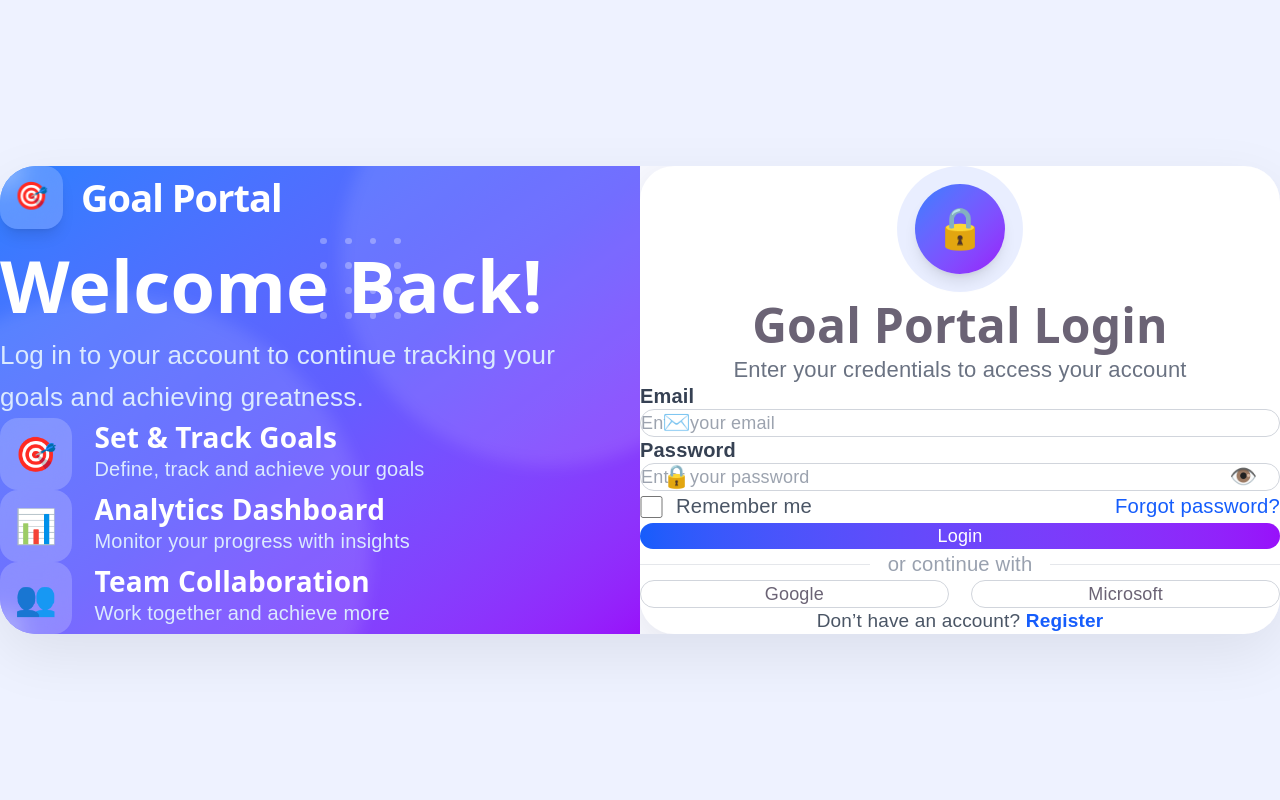
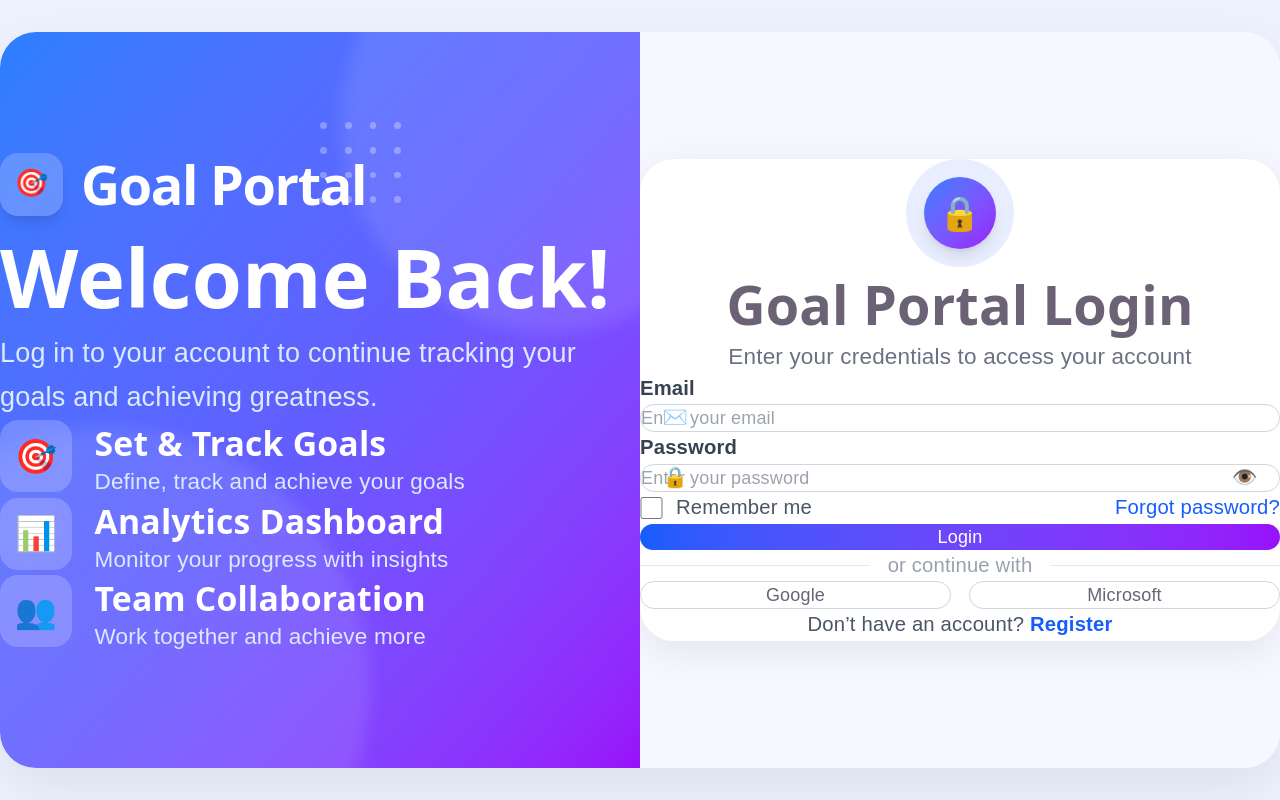
Before and after one commit to anushaanchalia/goal-tracking-portal, a React (Vite) app in the folder client/: page / in a window 1280 px wide. Built offline with nearby package versions, Linux system fonts and the light colour scheme.

Commit message:
Fixed exact login UI layout

```diff
--- a/client/src/index.css
+++ b/client/src/index.css
@@ -255,3 +255,14 @@
   }
 
 }
+
+html,
+body,
+#root {
+  width: 100%;
+  min-height: 100%;
+}
+
+body {
+  overflow-x: hidden;
+}
--- a/client/src/pages/Login.jsx
+++ b/client/src/pages/Login.jsx
@@ -5,6 +5,7 @@
 const API_URL = import.meta.env.VITE_API_URL;
 
 const Login = () => {
+
   const [formData, setFormData] = useState({
     email: "",
     password: "",
@@ -13,42 +14,66 @@
   const [loading, setLoading] = useState(false);
 
   const handleChange = (e) => {
+
     setFormData({
       ...formData,
       [e.target.name]: e.target.value,
     });
+
   };
 
   const handleLogin = async (e) => {
+
     e.preventDefault();
 
     try {
+
       setLoading(true);
 
-      const response = await axios.post(`${API_URL}/api/auth/login`, formData);
+      const response = await axios.post(
+        `${API_URL}/api/auth/login`,
+        formData
+      );
 
-      localStorage.setItem("token", response.data.token);
+      localStorage.setItem(
+        "token",
+        response.data.token
+      );
 
-      localStorage.setItem("user", JSON.stringify(response.data.user));
+      localStorage.setItem(
+        "user",
+        JSON.stringify(response.data.user)
+      );
 
       toast.success("Login Successful");
 
       setLoading(false);
 
       window.location.href = "/dashboard";
+
     } catch (error) {
-      toast.error(error.response?.data?.message || "Login Failed");
+
+      toast.error(
+        error.response?.data?.message ||
+        "Login Failed"
+      );
 
       setLoading(false);
+
     }
+
   };
 
   return (
-    <div className="min-h-screen bg-[#eef2ff] flex items-center justify-center px-6 py-10">
-      <div className="w-full max-w-[1450px] bg-[#f7f8ff] rounded-[36px] overflow-hidden shadow-[0_20px_60px_rgba(0,0,0,0.08)] grid grid-cols-1 lg:grid-cols-2">
+
+    <div className="w-full min-h-screen bg-[#eef2ff] flex items-center justify-center p-4 lg:p-8 overflow-hidden">
+
+      <div className="w-full max-w-[1450px] min-h-[92vh] bg-[#f7f8ff] rounded-[36px] overflow-hidden shadow-[0_20px_60px_rgba(0,0,0,0.08)] grid grid-cols-1 lg:grid-cols-2">
+
         {/* LEFT PANEL */}
 
-        <div className="relative bg-gradient-to-br from-blue-500 via-indigo-500 to-purple-600 text-white px-14 py-12 overflow-hidden flex flex-col justify-between">
+        <div className="relative bg-gradient-to-br from-blue-500 via-indigo-500 to-purple-600 text-white px-8 lg:px-14 py-10 lg:py-14 overflow-hidden flex flex-col justify-center">
+
           {/* Decorative Shapes */}
 
           <div className="absolute top-[-120px] right-[-120px] w-[420px] h-[420px] bg-white/10 rounded-full blur-sm"></div>
@@ -57,134 +82,170 @@
 
           {/* Dots */}
 
-          <div className="absolute top-16 left-1/2 grid grid-cols-4 gap-4 opacity-30">
+          <div className="absolute top-20 left-1/2 grid grid-cols-4 gap-4 opacity-30">
+
             {Array.from({ length: 16 }).map((_, i) => (
-              <div key={i} className="w-1.5 h-1.5 rounded-full bg-white"></div>
+
+              <div
+                key={i}
+                className="w-1.5 h-1.5 rounded-full bg-white"
+              ></div>
+
             ))}
+
           </div>
 
           {/* Logo */}
 
-          <div className="flex items-center gap-4 relative z-10">
+          <div className="flex items-center gap-4 relative z-10 mb-16">
+
             <div className="w-14 h-14 rounded-2xl bg-white/20 backdrop-blur-md flex items-center justify-center text-2xl shadow-lg">
               🎯
             </div>
 
-            <h1 className="text-[38px] font-bold tracking-tight">
+            <h1 className="text-3xl lg:text-5xl font-bold tracking-tight">
               Goal Portal
             </h1>
+
           </div>
 
           {/* Content */}
 
-          <div className="relative z-10 max-w-lg">
-            <h2 className="text-[72px] leading-[78px] font-extrabold mb-8">
+          <div className="relative z-10 max-w-xl">
+
+            <h2 className="text-5xl sm:text-6xl lg:text-7xl leading-tight font-extrabold mb-6">
               Welcome Back!
             </h2>
 
-            <p className="text-[26px] text-blue-100 leading-relaxed mb-16">
-              Log in to your account to continue tracking your goals and
-              achieving greatness.
+            <p className="text-lg sm:text-xl lg:text-2xl text-blue-100 leading-relaxed mb-12">
+              Log in to your account to continue tracking
+              your goals and achieving greatness.
             </p>
 
             {/* Features */}
 
-            <div className="space-y-10">
+            <div className="space-y-7 lg:space-y-10">
+
               {/* Feature */}
 
               <div className="flex items-start gap-5">
-                <div className="w-16 h-16 rounded-2xl bg-white/20 backdrop-blur-md flex items-center justify-center text-3xl">
+
+                <div className="w-16 h-16 rounded-2xl bg-white/20 backdrop-blur-md flex items-center justify-center text-3xl shrink-0">
                   🎯
                 </div>
 
                 <div>
-                  <h3 className="text-[28px] font-bold mb-1">
+
+                  <h3 className="text-xl lg:text-3xl font-bold mb-1">
                     Set & Track Goals
                   </h3>
 
-                  <p className="text-blue-100 text-[20px]">
+                  <p className="text-blue-100 text-base lg:text-xl">
                     Define, track and achieve your goals
                   </p>
+
                 </div>
+
               </div>
 
               {/* Feature */}
 
               <div className="flex items-start gap-5">
-                <div className="w-16 h-16 rounded-2xl bg-white/20 backdrop-blur-md flex items-center justify-center text-3xl">
+
+                <div className="w-16 h-16 rounded-2xl bg-white/20 backdrop-blur-md flex items-center justify-center text-3xl shrink-0">
                   📊
                 </div>
 
                 <div>
-                  <h3 className="text-[28px] font-bold mb-1">
+
+                  <h3 className="text-xl lg:text-3xl font-bold mb-1">
                     Analytics Dashboard
                   </h3>
 
-                  <p className="text-blue-100 text-[20px]">
+                  <p className="text-blue-100 text-base lg:text-xl">
                     Monitor your progress with insights
                   </p>
+
                 </div>
+
               </div>
 
               {/* Feature */}
 
               <div className="flex items-start gap-5">
-                <div className="w-16 h-16 rounded-2xl bg-white/20 backdrop-blur-md flex items-center justify-center text-3xl">
+
+                <div className="w-16 h-16 rounded-2xl bg-white/20 backdrop-blur-md flex items-center justify-center text-3xl shrink-0">
                   👥
                 </div>
 
                 <div>
-                  <h3 className="text-[28px] font-bold mb-1">
+
+                  <h3 className="text-xl lg:text-3xl font-bold mb-1">
                     Team Collaboration
                   </h3>
 
-                  <p className="text-blue-100 text-[20px]">
+                  <p className="text-blue-100 text-base lg:text-xl">
                     Work together and achieve more
                   </p>
+
                 </div>
+
               </div>
+
             </div>
+
           </div>
+
         </div>
 
         {/* RIGHT PANEL */}
 
-        <div className="flex items-center justify-center px-8 py-10 bg-[#f7f8ff]">
+        <div className="flex items-center justify-center px-4 sm:px-8 py-8 lg:py-10 bg-[#f7f8ff]">
+
           <form
             onSubmit={handleLogin}
-            className="w-full max-w-[760px] bg-white rounded-[34px] shadow-[0_10px_40px_rgba(0,0,0,0.08)] px-12 py-12"
+            className="w-full max-w-[650px] bg-white rounded-[34px] shadow-[0_10px_40px_rgba(0,0,0,0.08)] px-6 sm:px-10 lg:px-12 py-8 lg:py-12"
           >
+
             {/* Lock Icon */}
 
             <div className="flex justify-center mb-8">
-              <div className="w-28 h-28 rounded-full bg-indigo-100/70 flex items-center justify-center">
-                <div className="w-20 h-20 rounded-full bg-gradient-to-br from-blue-500 to-purple-600 flex items-center justify-center text-white text-4xl shadow-lg">
+
+              <div className="w-24 h-24 rounded-full bg-indigo-100/70 flex items-center justify-center">
+
+                <div className="w-16 h-16 rounded-full bg-gradient-to-br from-blue-500 to-purple-600 flex items-center justify-center text-white text-3xl shadow-lg">
                   🔒
                 </div>
+
               </div>
+
             </div>
 
             {/* Heading */}
 
             <div className="text-center mb-10">
-              <h2 className="text-[48px] font-bold text-gray-800 mb-4">
+
+              <h2 className="text-3xl sm:text-4xl lg:text-5xl font-bold text-gray-800 mb-4">
                 Goal Portal Login
               </h2>
 
-              <p className="text-gray-500 text-[22px]">
+              <p className="text-gray-500 text-base sm:text-lg lg:text-xl">
                 Enter your credentials to access your account
               </p>
+
             </div>
 
             {/* Email */}
 
             <div className="mb-7">
-              <label className="block text-[20px] font-semibold text-gray-700 mb-3">
+
+              <label className="block text-lg font-semibold text-gray-700 mb-3">
                 Email
               </label>
 
               <div className="relative">
-                <span className="absolute left-5 top-1/2 -translate-y-1/2 text-gray-400 text-xl">
+
+                <span className="absolute left-5 top-1/2 -translate-y-1/2 text-gray-400 text-lg">
                   ✉️
                 </span>
 
@@ -195,20 +256,24 @@
                   value={formData.email}
                   onChange={handleChange}
                   required
-                  className="w-full border border-gray-300 rounded-2xl pl-14 pr-5 py-5 text-[19px] focus:outline-none focus:ring-4 focus:ring-blue-100 transition-all"
+                  className="w-full border border-gray-300 rounded-2xl pl-14 pr-5 py-4 text-base lg:text-lg focus:outline-none focus:ring-4 focus:ring-blue-100 transition-all"
                 />
+
               </div>
+
             </div>
 
             {/* Password */}
 
             <div className="mb-5">
-              <label className="block text-[20px] font-semibold text-gray-700 mb-3">
+
+              <label className="block text-lg font-semibold text-gray-700 mb-3">
                 Password
               </label>
 
               <div className="relative">
-                <span className="absolute left-5 top-1/2 -translate-y-1/2 text-gray-400 text-xl">
+
+                <span className="absolute left-5 top-1/2 -translate-y-1/2 text-gray-400 text-lg">
                   🔒
                 </span>
 
@@ -219,29 +284,39 @@
                   value={formData.password}
                   onChange={handleChange}
                   required
-                  className="w-full border border-gray-300 rounded-2xl pl-14 pr-14 py-5 text-[19px] focus:outline-none focus:ring-4 focus:ring-blue-100 transition-all"
+                  className="w-full border border-gray-300 rounded-2xl pl-14 pr-14 py-4 text-base lg:text-lg focus:outline-none focus:ring-4 focus:ring-blue-100 transition-all"
                 />
 
-                <span className="absolute right-5 top-1/2 -translate-y-1/2 text-gray-400 text-xl cursor-pointer">
+                <span className="absolute right-5 top-1/2 -translate-y-1/2 text-gray-400 text-lg cursor-pointer">
                   👁️
                 </span>
+
               </div>
+
             </div>
 
             {/* Remember / Forgot */}
 
-            <div className="flex items-center justify-between mb-8">
-              <label className="flex items-center gap-3 text-gray-600 text-lg">
-                <input type="checkbox" className="w-5 h-5 rounded" />
+            <div className="flex items-center justify-between mb-8 flex-wrap gap-3">
+
+              <label className="flex items-center gap-3 text-gray-600 text-base lg:text-lg">
+
+                <input
+                  type="checkbox"
+                  className="w-5 h-5 rounded"
+                />
+
                 Remember me
+
               </label>
 
               <a
                 href="#"
-                className="text-blue-600 font-medium hover:underline text-lg"
+                className="text-blue-600 font-medium hover:underline text-base lg:text-lg"
               >
                 Forgot password?
               </a>
+
             </div>
 
             {/* Button */}
@@ -249,59 +324,80 @@
             <button
               type="submit"
               disabled={loading}
-              className={`w-full py-5 rounded-2xl text-[22px] font-bold transition-all duration-300 ${
+              className={`w-full py-4 rounded-2xl text-lg lg:text-xl font-bold transition-all duration-300 ${
                 loading
                   ? "bg-gray-400 text-white cursor-not-allowed"
                   : "bg-gradient-to-r from-blue-600 to-purple-600 text-white hover:shadow-2xl hover:scale-[1.01]"
               }`}
             >
-              {loading ? "Logging in..." : "Login"}
+
+              {loading
+                ? "Logging in..."
+                : "Login"}
+
             </button>
 
             {/* Divider */}
 
             <div className="flex items-center gap-4 my-10">
+
               <div className="flex-1 h-[1px] bg-gray-200"></div>
 
-              <span className="text-gray-400 text-lg">or continue with</span>
+              <span className="text-gray-400 text-sm sm:text-base lg:text-lg whitespace-nowrap">
+                or continue with
+              </span>
 
               <div className="flex-1 h-[1px] bg-gray-200"></div>
+
             </div>
 
             {/* Social Buttons */}
 
-            <div className="grid grid-cols-2 gap-5">
+            <div className="grid grid-cols-1 sm:grid-cols-2 gap-4">
+
               <button
                 type="button"
-                className="border border-gray-300 rounded-2xl py-4 text-lg font-semibold hover:bg-gray-50 transition-all"
+                className="border border-gray-300 rounded-2xl py-3 lg:py-4 text-base lg:text-lg font-semibold hover:bg-gray-50 transition-all"
               >
                 Google
               </button>
 
               <button
                 type="button"
-                className="border border-gray-300 rounded-2xl py-4 text-lg font-semibold hover:bg-gray-50 transition-all"
+                className="border border-gray-300 rounded-2xl py-3 lg:py-4 text-base lg:text-lg font-semibold hover:bg-gray-50 transition-all"
               >
                 Microsoft
               </button>
+
             </div>
 
             {/* Register */}
 
-            <p className="text-center text-gray-600 mt-10 text-[19px]">
-              Don’t have an account?{" "}
+            <p className="text-center text-gray-600 mt-10 text-base lg:text-lg">
+
+              Don’t have an account?
+
+              {" "}
+
               <a
                 href="/register"
                 className="text-blue-600 font-bold hover:underline"
               >
                 Register
               </a>
+
             </p>
+
           </form>
+
         </div>
+
       </div>
+
     </div>
+
   );
+
 };
 
 export default Login;
```
